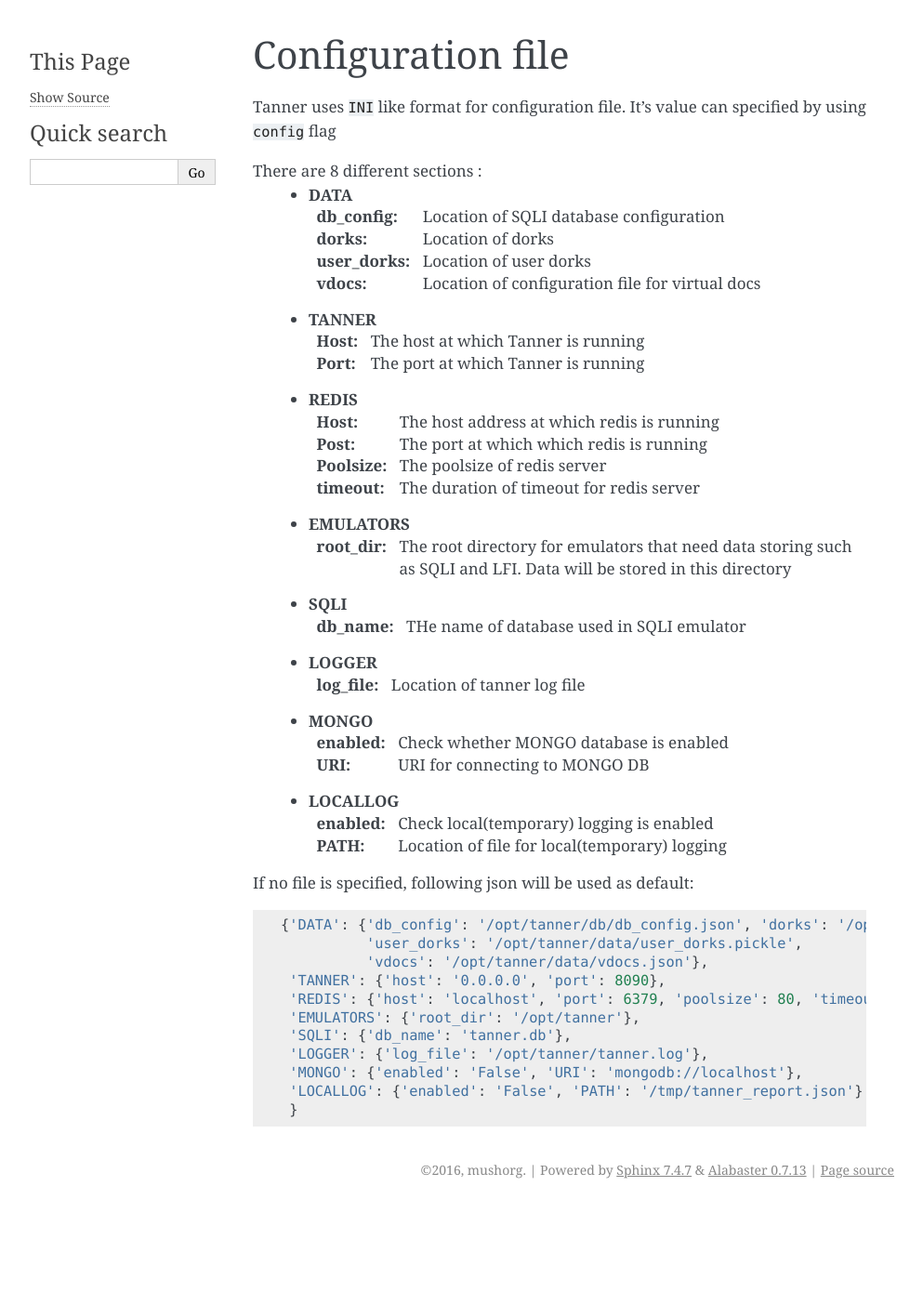
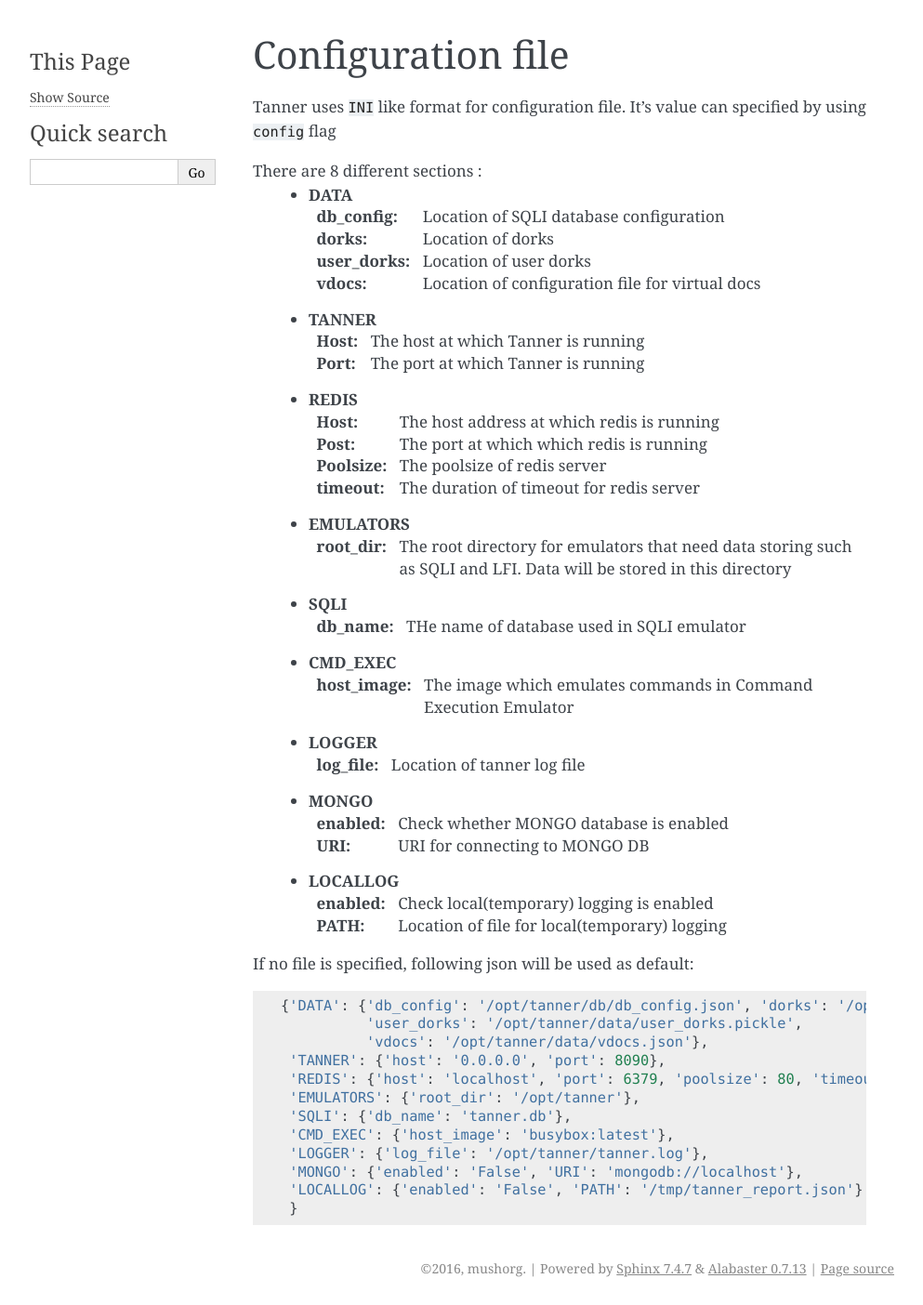
Before and after one commit to mushorg/tanner, a Sphinx documentation site: the page built from docs/source/config.rst, in a window 1280 px wide. Shown: the whole page at 93% size, without its empty margins (148-1141 px from the left). Built offline with Sphinx 7.4.7, drawn with Linux system fonts in a browser that asks for light colours; before the commit the page ends 1298 px from its top, so only the background shows below that.

Commit message:
Update docs for Command Execution Emulator

```diff
--- a/docs/source/config.rst
+++ b/docs/source/config.rst
@@ -25,6 +25,9 @@
   * **SQLI**
 
     :db_name: THe name of database used in SQLI emulator
+  * **CMD_EXEC**
+
+    :host_image: The image which emulates commands in Command Execution Emulator
   * **LOGGER**
 
     :log_file: Location of tanner log file
@@ -48,6 +51,7 @@
      'REDIS': {'host': 'localhost', 'port': 6379, 'poolsize': 80, 'timeout': 1},
      'EMULATORS': {'root_dir': '/opt/tanner'},
      'SQLI': {'db_name': 'tanner.db'},
+     'CMD_EXEC': {'host_image': 'busybox:latest'},
      'LOGGER': {'log_file': '/opt/tanner/tanner.log'},
      'MONGO': {'enabled': 'False', 'URI': 'mongodb://localhost'},
      'LOCALLOG': {'enabled': 'False', 'PATH': '/tmp/tanner_report.json'}
```
Also changed, not shown: README.md (+4 -0 lines), docs/source/emulators.rst (+13 -0 lines).
